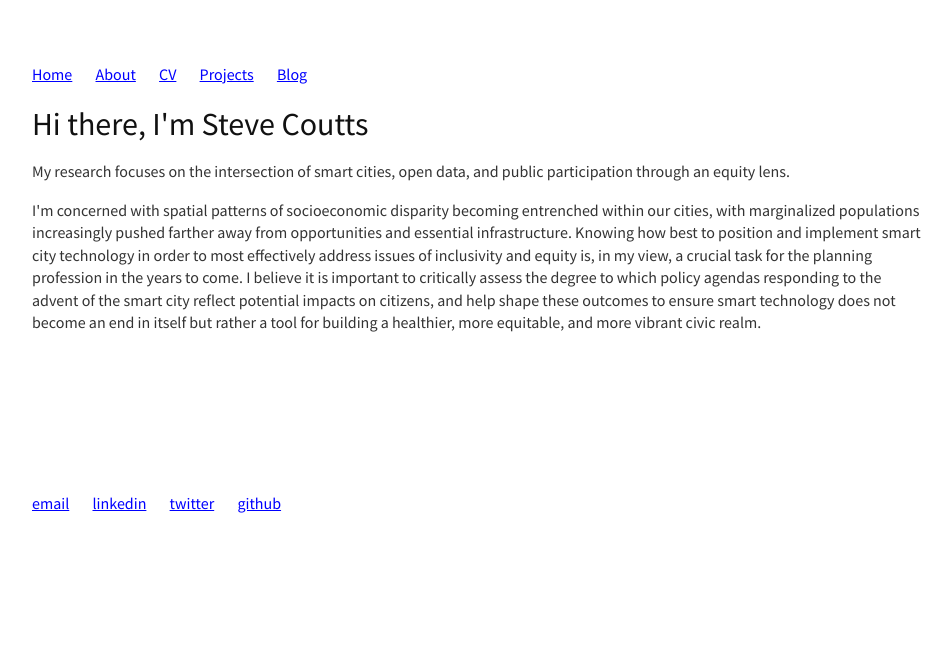
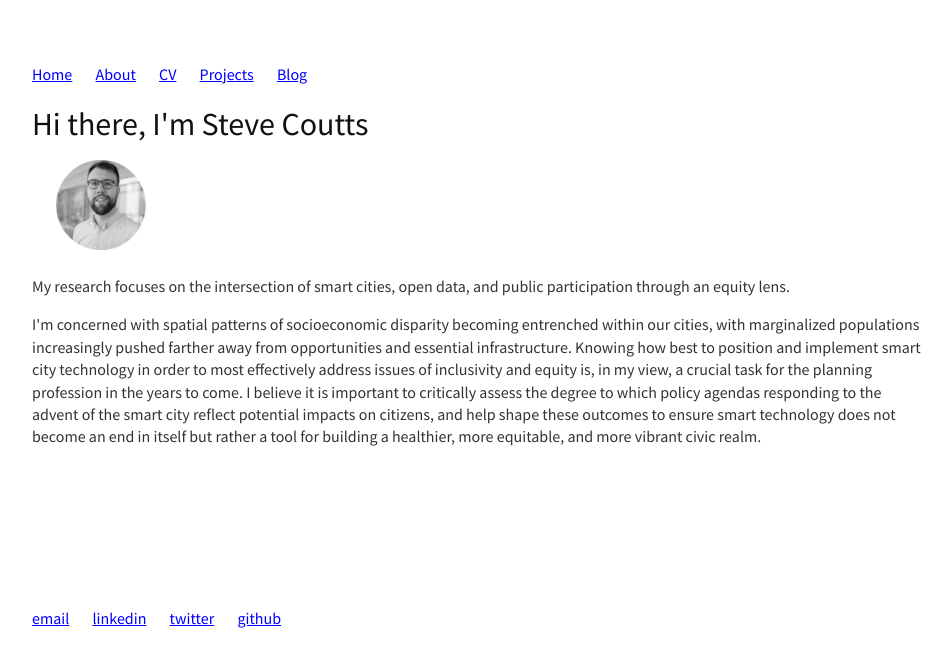
Before and after one commit to stevecoutts/stevecoutts.github.io, a Jekyll site: the page built from index.html, in a window 1280 px wide. Shown: the top 667 px of the page, without its empty margins (160-1112 px from the left). Built offline with Jekyll 4.4.1, drawn with Linux system fonts in a browser that asks for light colours; some web fonts are replaced.

Commit message:
Update index.html

```diff
--- a/index.html
+++ b/index.html
@@ -4,6 +4,7 @@ title: Steve Coutts
 ---
 <div class="blurb">
 	<h1>Hi there, I'm Steve Coutts</h1>
+	<img src="/assets/headshot.png" width="15%" height="15%" />
 		<p>My research focuses on the intersection of smart cities, open data, and public participation through an equity lens.</p>
 	<p>I'm concerned with spatial patterns of socioeconomic disparity becoming entrenched within our cities, with marginalized populations increasingly pushed farther away from opportunities and essential infrastructure. Knowing how best to position and implement smart city technology in order to most effectively address issues of inclusivity and equity is, in my view, a crucial task for the planning profession in the years to come. I believe it is important to critically assess the degree to which policy agendas responding to the advent of the smart city reflect potential impacts on citizens, and help shape these outcomes to ensure smart technology does not become an end in itself but rather a tool for building a healthier, more equitable, and more vibrant civic realm.</p>
 </div><!-- /.blurb -->
```
